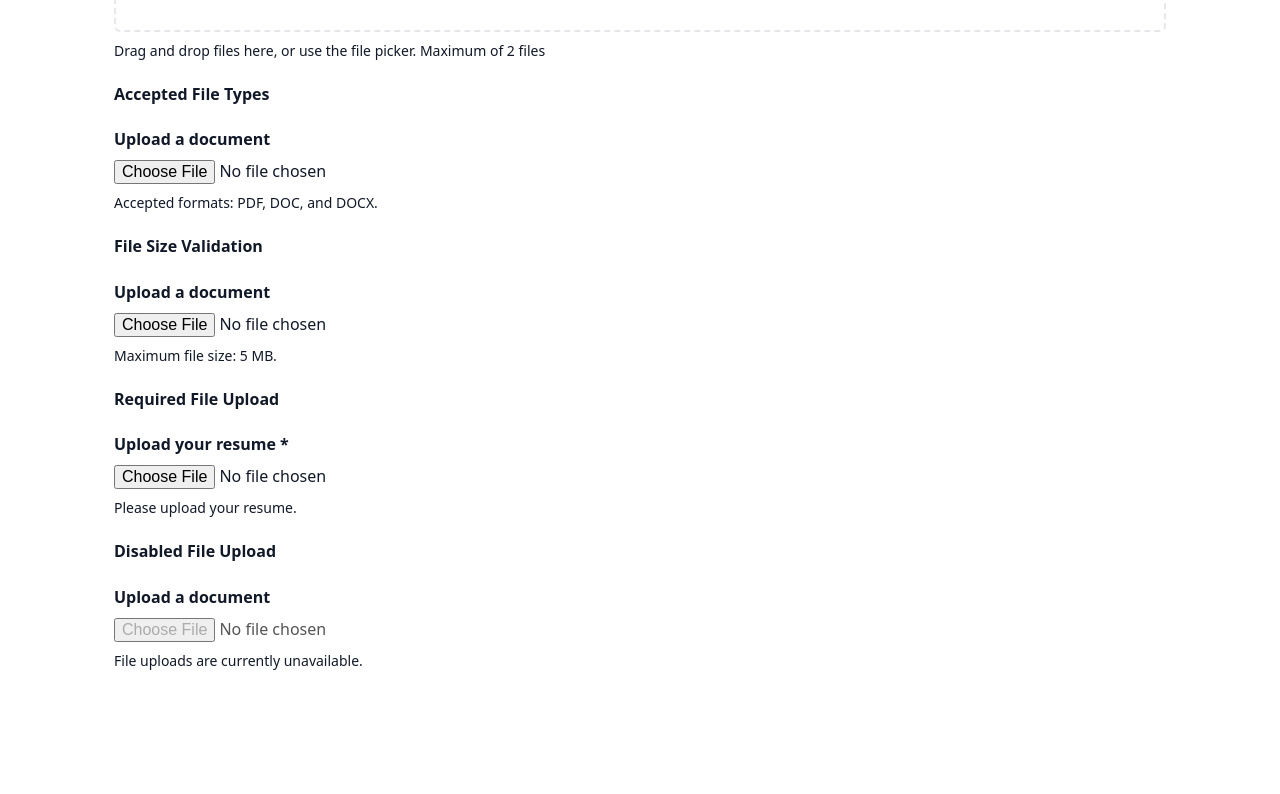
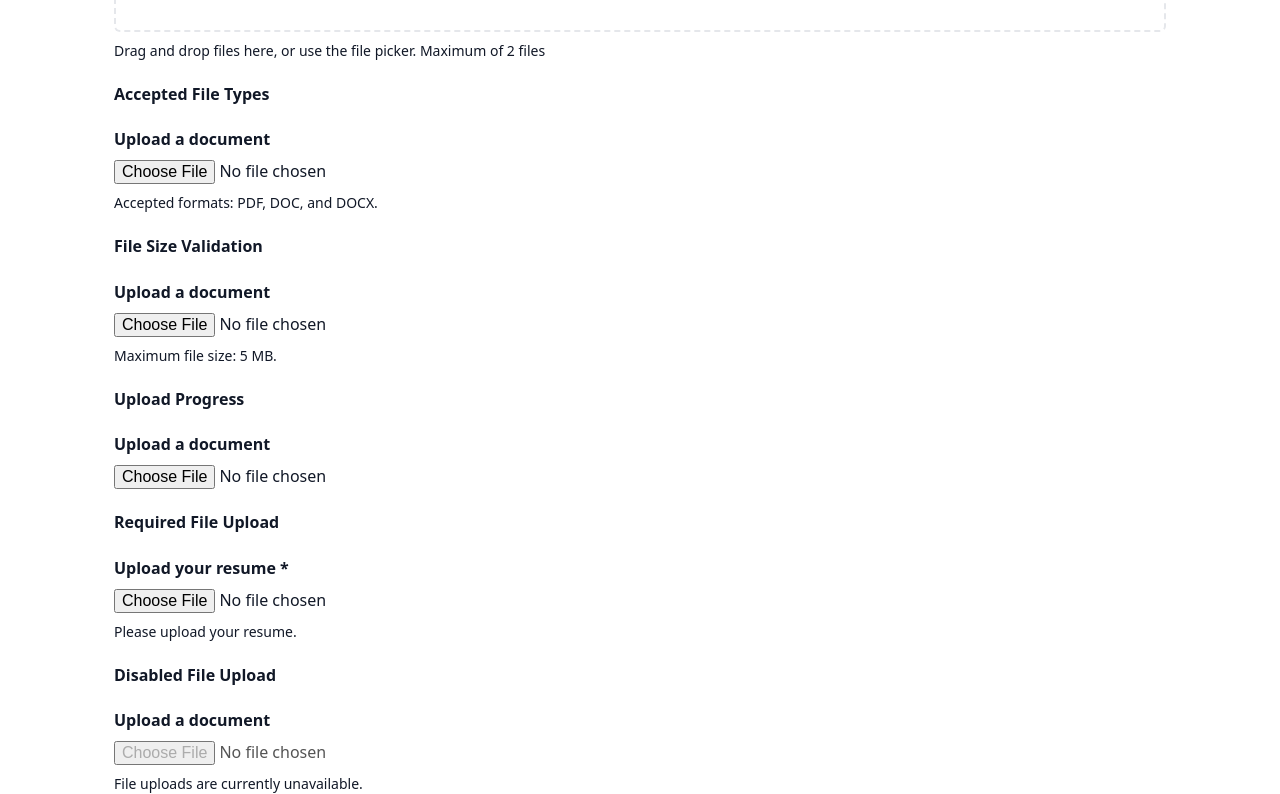
Before and after one commit to rpcorr/accessible-templates, a React (Vite) app: page /form-controls/file-upload in a window 1280 px wide. Shown: the part 994-1788 px from the top of the page. Before the commit the page ends 1665 px from the top, so only its background shows below. Built offline with nearby package versions, Linux system fonts and the light colour scheme.

Commit message:
feat: add upload progress example to file upload

```diff
--- a/src/examples/FormControls/FileUploadExamples.tsx
+++ b/src/examples/FormControls/FileUploadExamples.tsx
@@ -1,5 +1,6 @@
-import { useState } from 'react';
+import { useState, useEffect } from 'react';
 import { FileUpload } from '../../components/FormControls/FileUpload';
+import { ProgressIndicator } from '../../components/ContentFeedback/ProgressIndicator';
 
 export function FileUploadExamples() {
   const [selectedFiles, setSelectedFiles] = useState<FileList | null>(null);
@@ -8,6 +9,9 @@ export function FileUploadExamples() {
   const [sizeLimitedFile, setSizeLimitedFile] = useState<FileList | null>(null);
   const [limitedFiles, setLimitedFiles] = useState<FileList | null>(null);
   const [acceptedFileError, setAcceptedFileError] = useState('');
+  const [uploadProgress, setUploadProgress] = useState(0);
+  const [isUploading, setIsUploading] = useState(false);
+  const [uploadedFiles, setUploadedFiles] = useState<FileList | null>(null);
 
   function handleAcceptedFileChange(files: FileList | null) {
     const file = files?.[0];
@@ -28,6 +32,42 @@ export function FileUploadExamples() {
       isAllowed ? '' : 'Please select a PDF, DOC, or DOCX file.',
     );
   }
+
+  function handleUpload(files: FileList | null) {
+    if (!files || files.length === 0) {
+      setUploadedFiles(null);
+      setUploadProgress(0);
+      setIsUploading(false);
+      return;
+    }
+
+    setUploadedFiles(files);
+    setUploadProgress(0);
+    setIsUploading(true);
+  }
+
+  useEffect(() => {
+    if (!isUploading) {
+      return;
+    }
+
+    const intervalId = window.setInterval(() => {
+      setUploadProgress((currentProgress) => {
+        const nextProgress = Math.min(currentProgress + 5, 100);
+
+        if (nextProgress === 100) {
+          window.clearInterval(intervalId);
+          setIsUploading(false);
+        }
+
+        return nextProgress;
+      });
+    }, 200);
+
+    return () => {
+      window.clearInterval(intervalId);
+    };
+  }, [isUploading]);
 
   return (
     <div>
@@ -164,6 +204,34 @@ export function FileUploadExamples() {
       </section>
 
       <section>
+        <h4>Upload Progress</h4>
+
+        <FileUpload
+          label="Upload a document"
+          name="upload-progress-document"
+          onChange={handleUpload}
+        />
+
+        {isUploading && (
+          <div>
+            <ProgressIndicator
+              variant="linear"
+              value={uploadProgress}
+              label="Upload progress"
+              showValue
+              colour="info"
+            />
+          </div>
+        )}
+
+        {!isUploading && uploadProgress === 100 && uploadedFiles && (
+          <p>
+            Upload complete: <strong>{uploadedFiles[0].name}</strong>
+          </p>
+        )}
+      </section>
+
+      <section>
         <h4>Required File Upload</h4>
 
         <FileUpload
```
